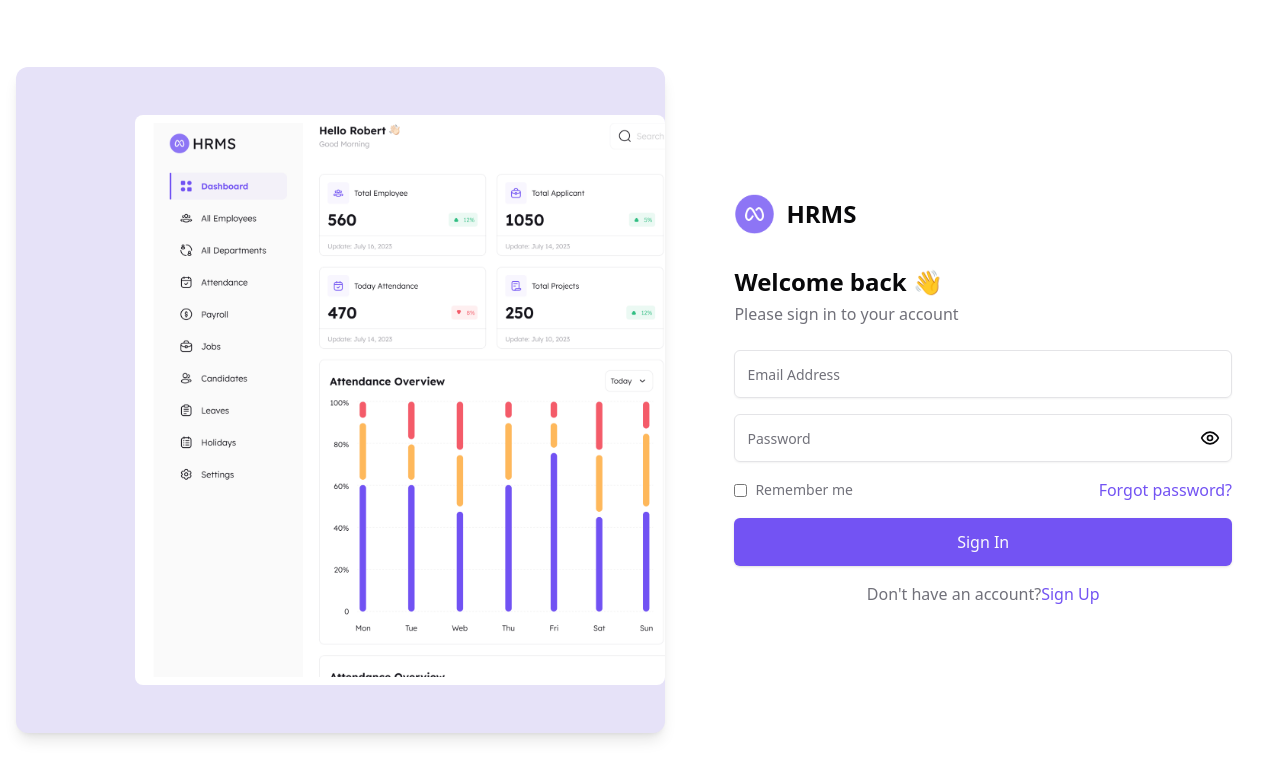
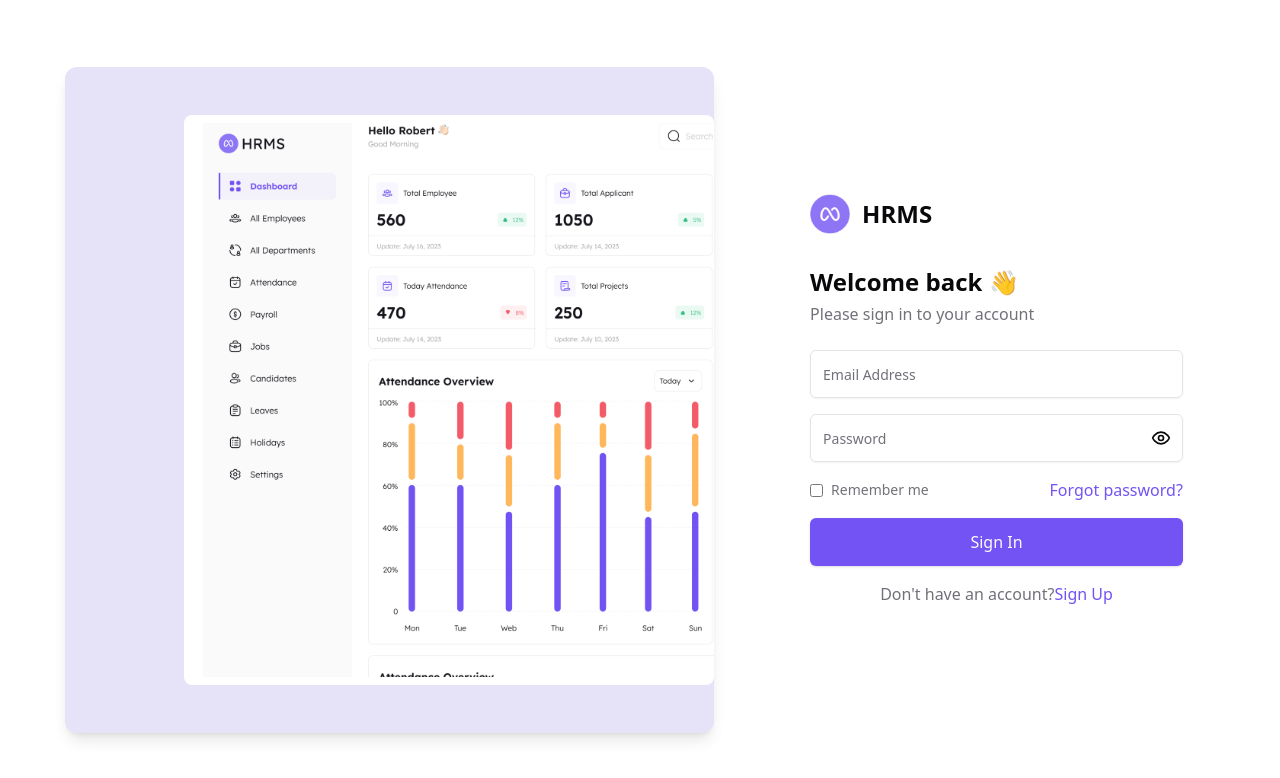
Before and after one commit to staffly-dev/Staffly, a Next.js app: page /sign-in in a window 1280 px wide. Shown: the top 778 px of the page. Built offline with nearby package versions, Linux system fonts and the light colour scheme.

Commit message:
layout updated 1

```diff
--- a/src/app/(auth)/layout.tsx
+++ b/src/app/(auth)/layout.tsx
@@ -11,7 +11,7 @@ export default function AuthLayout({
   children: React.ReactNode;
 }) {
   return (
-    <div className="flex justify-between items-center min-h-screen p-4">
+    <div className="flex justify-center gap-16 items-center min-h-screen p-4">
       <div className="hidden lg:block w-[52%] bg-muted shadow-lg py-12 pl-12 rounded-xl">
         <div className="bg-background ml-auto h-[570px] lg:w-[500px] xl:w-[530px] py-2 pl-2 rounded-lg">
           <div className="auth-bg" />
--- a/src/app/(auth)/sign-in/page.tsx
+++ b/src/app/(auth)/sign-in/page.tsx
@@ -11,7 +11,7 @@ export default function SignInPage() {
   const [showPassword, setShowPassword] = useState(false);
 
   return (
-    <div className="m-auto lg:m-0 lg:w-[45%] px-2 md:px-6 lg:px-8 py-6">
+    <div className="m-auto lg:m-0 lg:w-[35%] px-2 md:px-6 lg:px-8 py-6">
       <div className="flex gap-3 items-center mb-8">
         <div className="relative w-10 h-10">
           <Image src={logo} alt="HRMS Logo" fill className="object-contain" />
```
